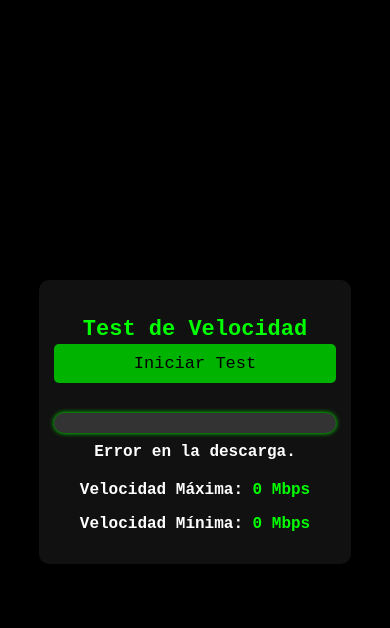
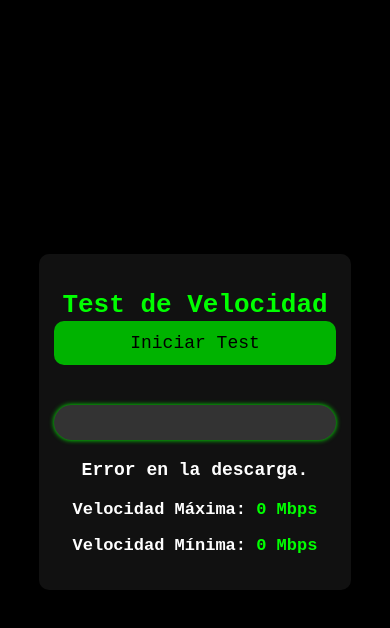
Before and after one commit to chamvi-host/test-velocidad, a plain HTML site: page index.html in a window 390 px wide. Both pictures are taken after a click on the button "Iniciar Test". Drawn offline with Linux system fonts and the light colour scheme; no server answers.

Commit message:
Update style.css

```diff
--- a/style.css
+++ b/style.css
@@ -9,32 +9,33 @@ body {
     align-items: center;
     height: 100vh;
     flex-direction: column;
+    overflow: hidden;
 }
 
 .container {
     text-align: center;
-    padding: 15px;
+    padding: 20px;
     background-color: #111;
     border-radius: 10px;
     box-shadow: 0 4px 8px rgba(0, 0, 0, 0.6);
-    width: 80%; /* Reduce el tamaño de la caja */
-    max-width: 400px; /* Limita el tamaño máximo */
+    width: 100%;
+    max-width: 800px; /* Limita el tamaño máximo */
     position: relative;
-    overflow: hidden;
     box-sizing: border-box;
+    padding-bottom: 30px; /* Añadimos espacio en la parte inferior */
 }
 
 button {
     background-color: #00b300;
     color: #000;
-    font-size: 18px; /* Reduce el tamaño del texto del botón */
-    padding: 12px 20px;
+    font-size: 20px; /* Aumentamos el tamaño del botón */
+    padding: 15px 30px;
     border: none;
-    border-radius: 5px;
+    border-radius: 10px;
     cursor: pointer;
     font-family: 'Courier New', Courier, monospace;
     transition: background-color 0.3s;
-    margin-bottom: 15px;
+    margin-bottom: 20px;
     width: 100%; /* El botón ocupa todo el ancho */
     box-sizing: border-box;
 }
@@ -44,12 +45,12 @@ button:hover {
 }
 
 h1 {
-    font-size: 24px; /* Reduce el tamaño del título */
-    margin-bottom: 15px;
+    font-size: 30px; /* Título más grande */
+    margin-bottom: 20px;
 }
 
 .hacker {
-    font-size: 32px; /* Reduce el tamaño del texto "Hacker" */
+    font-size: 36px;
     font-weight: bold;
     color: #ff0000;
 }
@@ -57,9 +58,9 @@ h1 {
 .progress-bar-background {
     background-color: #333;
     width: 100%;
-    height: 20px;
-    margin-top: 15px;
-    border-radius: 10px;
+    height: 40px; /* Barra de progreso más alta */
+    margin-top: 20px;
+    border-radius: 20px;
     box-shadow: 0 0 5px #00ff00;
 }
 
@@ -67,20 +68,20 @@ h1 {
     background-color: #00ff00;
     height: 100%;
     width: 0%;
-    border-radius: 10px;
+    border-radius: 20px;
     transition: width 0.1s ease;
     box-shadow: 0 0 10px #00ff00;
 }
 
 #result {
-    margin-top: 10px;
-    font-size: 16px; /* Reduce el tamaño del texto del resultado */
+    margin-top: 20px;
+    font-size: 18px;
     color: #ffffff;
 }
 
 .speed-values {
     margin-top: 20px;
-    font-size: 16px; /* Reduce el tamaño de la velocidad */
+    font-size: 18px;
     color: #ffffff;
 }
 
@@ -89,41 +90,55 @@ h1 {
     color: #00ff00;
 }
 
-/* Media Query para pantallas más pequeñas (móviles) */
+/* Media Query para pantallas pequeñas (móviles) */
 @media (max-width: 600px) {
-    h1 {
-        font-size: 20px;
-    }
-
-    .hacker {
-        font-size: 28px;
+    .container {
+        width: 100%;
+        max-width: none;
+        padding: 15px;
     }
 
     button {
-        font-size: 16px; /* Reduce más el tamaño del botón en móviles */
-        padding: 10px 15px;
+        font-size: 16px; /* Reduce el tamaño del botón */
+        padding: 12px;
     }
 
-    .container {
-        width: 90%; /* Aumenta el tamaño en pantallas móviles */
-    }
-}
-
-/* Media Query para tabletas y pantallas medianas */
-@media (max-width: 1024px) {
     h1 {
-        font-size: 22px;
+        font-size: 24px;
     }
 
     .hacker {
         font-size: 30px;
     }
 
+    .progress-bar-background {
+        height: 30px;
+    }
+
+    .speed-values {
+        font-size: 16px;
+    }
+}
+
+/* Media Query para pantallas medianas (tabletas) */
+@media (max-width: 1024px) {
     .container {
         width: 80%;
     }
 
     button {
+        font-size: 18px;
+    }
+
+    h1 {
+        font-size: 26px;
+    }
+
+    .progress-bar-background {
+        height: 35px;
+    }
+
+    .speed-values {
         font-size: 17px;
     }
 }
```
